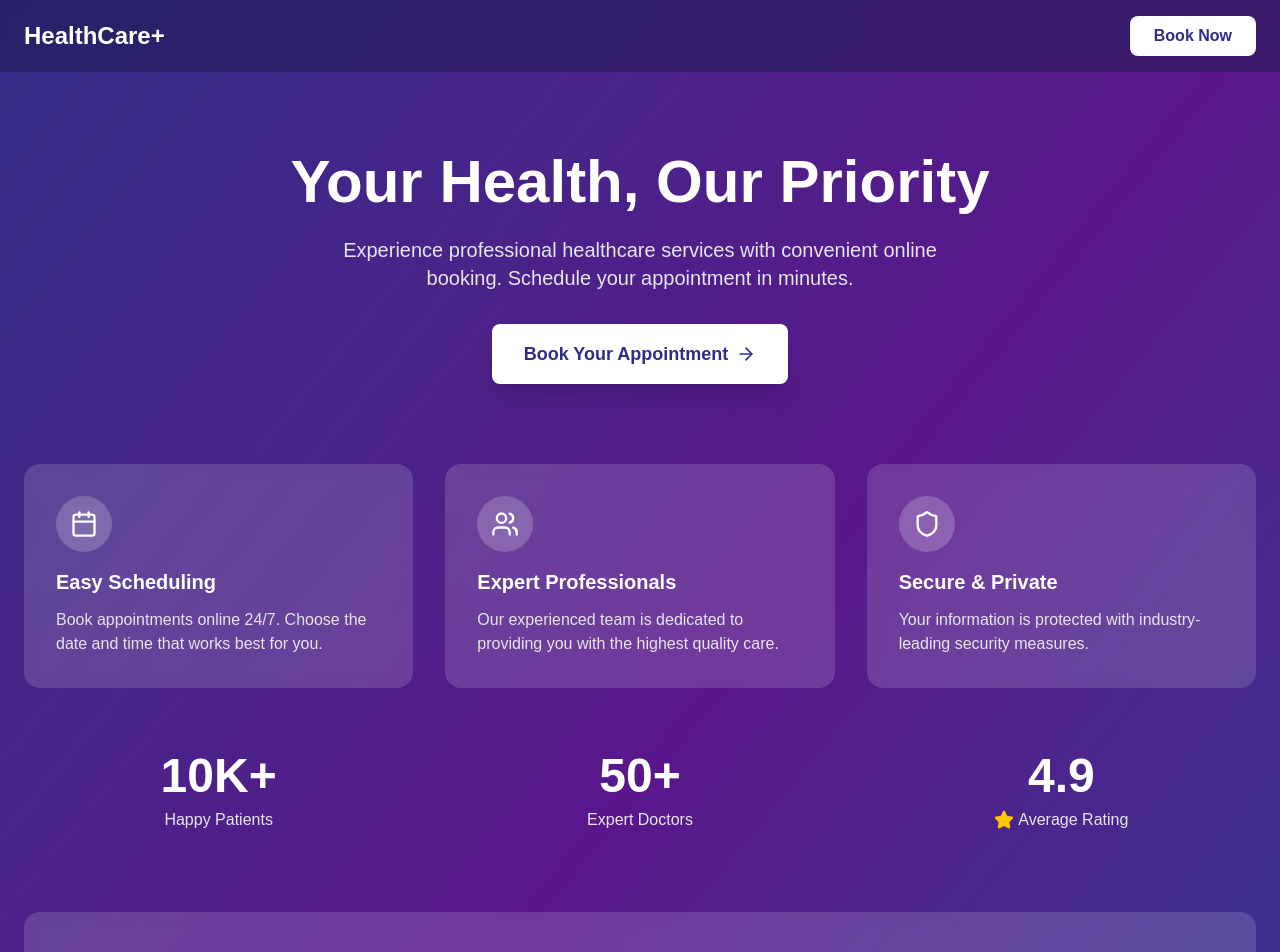
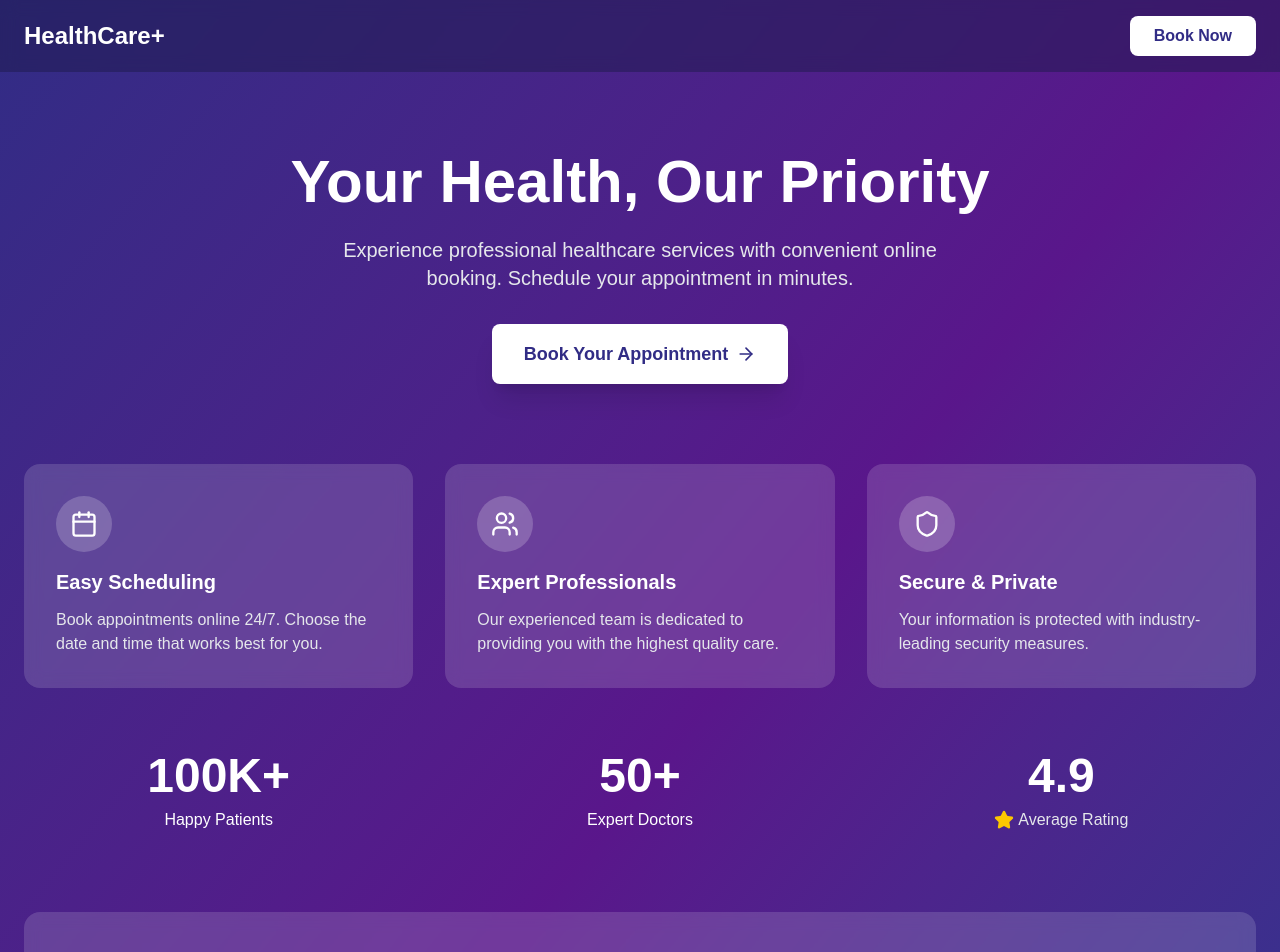
Before and after one commit to krv87/demo-app, a Next.js app: page / in a window 1280 px wide. Shown: the top 952 px of the page. Built offline with nearby package versions, Linux system fonts and the light colour scheme.

Commit message:
Major UI changes
Added;
smooth fade-in animations for texts, CTA section, and feature boxes.
Hover effects for feature boxes.
Count-up animation for numbers.

```diff
--- /dev/null
+++ b/src/app/components/CountUp.jsx
@@ -0,0 +1,56 @@
+import { useEffect, useState, useRef } from "react";
+
+function easeOutCubic(t) {
+  return 1 - Math.pow(1 - t, 3);
+}
+
+function CountUp({ target, duration = 1000, delay = 0 }) {
+  const [count, setCount] = useState(0);
+  const [start, setStart] = useState(false);
+  const [mounted, setMounted] = useState(false);
+  const ref = useRef(null);
+
+  useEffect(() => setMounted(true), []);
+
+  useEffect(() => {
+    if (!mounted) return;
+
+    const observer = new IntersectionObserver(
+      ([entry]) => entry.isIntersecting && setStart(true),
+      {threshold: 0.4}
+    );
+
+    if (ref.current) observer.observe(ref.current);
+    return () => observer.disconnect();
+  }, [mounted]);
+
+  useEffect(() => {
+    if (!start) return;
+
+    const timeout = setTimeout(() => {
+      const startTime = performance.now();
+
+      function update(now) {
+        const elapsed = now - startTime;
+        const progress = Math.min(elapsed / duration, 1);
+        const eased = easeOutCubic(progress);
+
+        setCount(Math.round(eased * target));
+
+        if (progress < 1) {
+          requestAnimationFrame(update);
+        } else {
+          setCount(target); // hard stop, no overshoot
+        }
+      }
+
+      requestAnimationFrame(update);
+    }, delay);
+
+    return () => clearTimeout(timeout);
+  }, [start, mounted, target, duration, delay]);
+
+  return <span ref={ref}>{count}</span>;
+}
+
+export default CountUp;
--- /dev/null
+++ b/src/app/components/FadeInElement.jsx
@@ -0,0 +1,49 @@
+"use client";
+
+import { useEffect, useState, useRef } from "react";
+
+export default function FadeIn({ target, duration=1000, delay=0, threshold=0.4, direction="down"}) {
+    const [isVisible, setVisible] = useState(false);
+    const [mounted, setMounted] = useState(false);
+    const ref = useRef(null);
+
+    const directionMap = {
+        up: 'translate-y-10',
+        down: '-translate-y-0',
+        left: 'translate-x-0',
+        right: '-translate-x-10',
+    }
+
+    const directionMapReverse = {
+        down: 'translate-y-10',
+        left: '-translate-x-10'
+    }
+
+    useEffect(() => setMounted(true), []);
+
+    useEffect(() => {
+        if (!mounted) return;
+
+        const observer = new IntersectionObserver(
+            ([entry]) => entry.isIntersecting && setVisible(true),
+            {threshold: threshold}
+        );
+
+        if (ref.current) observer.observe(ref.current);
+        return () => observer.disconnect();
+    }, [mounted]);
+
+    // When `isVisible` is true -> opacity-100 and translate-y-0
+    // Otherwise -> opacity-0 and slightly translated down (translate-y-10)
+    const classes = `transition-all ease-out ${isVisible ? `${directionMap[direction]}` : `opacity-0 ${directionMapReverse[direction]}`}`
+
+    return (
+        <div
+            ref={ref}
+            className={classes}
+            style={{ transitionDuration: `${duration}ms`, transitionDelay: `${delay}ms` }}
+        >
+            {target}
+        </div>
+    );
+};
--- a/src/app/components/TextMotion.jsx
+++ b/src/app/components/TextMotion.jsx
@@ -9,7 +9,7 @@ export function TextAnimate({firstText, lastText}) {
         <motion.h1 className='text-5xl md:text-6xl font-bold text-white mb-6'
             initial={{y:100, opacity:0}}
             animate={{y:0, opacity:1}}
-            transition={{duration:0.6, ease:"easeOut", delay:0.9}}
+            transition={{duration:0.6, ease:"easeOut"}}
         >
             {firstText}
         </motion.h1>
@@ -17,7 +17,7 @@ export function TextAnimate({firstText, lastText}) {
         <motion.p className='text-xl text-gray-200 mb-8 max-w-2xl mx-auto'
             initial={{y:100, opacity:0}}
             animate={{y:0, opacity:1}}
-            transition={{duration:0.9, ease:"easeOut", delay:1.3}}
+            transition={{duration:0.9, ease:"easeOut", delay:0.7}}
         >
             {lastText}
         </motion.p>
--- a/src/app/layout.js
+++ b/src/app/layout.js
@@ -12,7 +12,7 @@ const geistMono = Geist_Mono({
 });
 
 export const metadata = {
-  title: "Create Next App",
+  title: "HealthCare+",
   description: "Generated by create next app",
 };
 
--- /dev/null
+++ b/src/app/page.css
@@ -0,0 +1,8 @@
+.benefits-box {
+  transition: transform 0.3s ease, box-shadow 0.3s ease;
+}
+
+.benefits-box:hover {
+  transform: translateY(-4px);
+  box-shadow: 0 10px 25px rgba(0,0,0,0.15);
+}
--- a/src/app/page.js
+++ b/src/app/page.js
@@ -3,6 +3,9 @@
 import React, { useState } from 'react';
 import { Calendar, Clock, User, Mail, Phone, CheckCircle, ArrowRight, Star, Shield, Users, Link} from 'lucide-react';
 import { TextAnimate } from './components/TextMotion';
+import './page.css';
+import CountUp from './components/CountUp';
+import FadeIn from './components/FadeInElement'
 
 export default function BookingApp() {
   const [currentPage, setCurrentPage] = useState('home');
@@ -80,6 +83,8 @@ export default function BookingApp() {
               firstText="Your Health, Our Priority"
               lastText="Experience professional healthcare services with convenient online booking. Schedule your appointment in minutes."
             />
+
+            <FadeIn target={
               <button
                 onClick={goToBooking}
                 className="bg-white text-indigo-900 px-8 py-4 rounded-lg font-bold text-lg hover:bg-gray-100 transition inline-flex items-center gap-2 shadow-xl"
@@ -87,11 +92,17 @@ export default function BookingApp() {
                 Book Your Appointment
                 <ArrowRight className="w-5 h-5" />
               </button>
+            }
+            duration={800}
+            delay={1000}
+            />
           </div>
 
           {/* Features */}
           <div className="grid md:grid-cols-3 gap-8 mt-20">
-            <div className="bg-white/15 backdrop-blur-sm p-8 rounded-2xl text-white">
+
+            <FadeIn target={
+              <div className="bg-white/15 backdrop-blur-sm p-8 rounded-2xl text-white benefits-box">
                 <div className="bg-white/20 w-14 h-14 rounded-full flex items-center justify-center mb-4">
                   <Calendar className="w-7 h-7" />
                 </div>
@@ -100,8 +111,14 @@ export default function BookingApp() {
                   Book appointments online 24/7. Choose the date and time that works best for you.
                 </p>
               </div>
+            }
+              direction='left'
+              delay={1200}
+              threshold={0.1}
+            />
 
-            <div className="bg-white/15 backdrop-blur-sm p-8 rounded-2xl text-white">
+            <FadeIn target={
+              <div className="bg-white/15 backdrop-blur-sm p-8 rounded-2xl text-white benefits-box">
                 <div className="bg-white/20 bg-opacity-20 w-14 h-14 rounded-full flex items-center justify-center mb-4">
                   <Users className="w-7 h-7" />
                 </div>
@@ -110,38 +127,50 @@ export default function BookingApp() {
                   Our experienced team is dedicated to providing you with the highest quality care.
                 </p>
               </div>
+            }
+            direction='left'
+            delay={1300}
+            threshold={0.1}
+            />
 
-            <div className="bg-white/15 backdrop-blur-sm p-8 rounded-2xl text-white">
+            <FadeIn target={
+              <div className="bg-white/15 backdrop-blur-sm p-8 rounded-2xl text-white benefits-box">
                 <div className="bg-white/20 bg-opacity-20 w-14 h-14 rounded-full flex items-center justify-center mb-4">
                   <Shield className="w-7 h-7" />
                 </div>
                 <h3 className="text-xl font-bold mb-3">Secure & Private</h3>
-              <p className="text-gray-200">
+                <p className="text-gray-200 translate-y">
                   Your information is protected with industry-leading security measures.
                 </p>
               </div>
+            }
+            direction='left'
+            delay={1400}
+            threshold={0.1}
+            />
           </div>
 
           {/* Stats */}
           <div className="grid md:grid-cols-3 gap-8 mt-16 text-center">
             <div className="text-white">
-              <div className="text-5xl font-bold mb-2">10K+</div>
-              <div className="text-gray-200">Happy Patients</div>
+              <div className="text-5xl font-bold mb-2"> <CountUp target="100"/>K+</div>
+              <FadeIn target={"Happy Patients"}/>
             </div>
             <div className="text-white">
-              <div className="text-5xl font-bold mb-2">50+</div>
-              <div className="text-gray-200">Expert Doctors</div>
+              <div className="text-5xl font-bold mb-2"><CountUp target="50" delay={800}/>+</div>
+              <FadeIn target={"Expert Doctors"} delay={800}/>
             </div>
             <div className="text-white">
-              <div className="text-5xl font-bold mb-2">4.9</div>
+              <div className="text-5xl font-bold mb-2"><CountUp target="4.9" duration={500} delay={1500}/></div>
               <div className="text-gray-200 flex items-center justify-center gap-1">
-                <Star className="w-5 h-5 fill-yellow-400 text-yellow-400" />
-                Average Rating
+                <FadeIn target={<Star className="w-5 h-5 fill-yellow-400 text-yellow-400"/>} delay={1500}/>
+                <FadeIn target={"Average Rating"} delay={1500}/>
               </div>
             </div>
           </div>
 
           {/* CTA Section */}
+          <FadeIn target={
             <div className="mt-20 bg-white/15 backdrop-blur-sm rounded-2xl text-white p-12 text-center min-w-fit">
               <h2 className="text-3xl font-bold text-white mb-4">
                 Ready to Take Care of Your Health?
@@ -157,12 +186,16 @@ export default function BookingApp() {
                 <ArrowRight className="w-5 h-5" />
               </button>
             </div>
+          }
+          delay={200}
+          threshold={0.3}
+          />
         </div>
 
         {/* Footer */}
         <div className="bg-black bg-opacity-20 backdrop-blur-sm mt-20">
 
-            <div className="bg-indigo-950/50 backdrop-blur-sm px-6 text-left mr-auto mt-0 min-w-fit">
+            <div className="bg-indigo-950/50 backdrop-blur-sm text-white px-6 text-left mr-auto mt-0 min-w-fit">
               <p className='mb-2.5 pt-10 ml-0 sm:ml-5'>Designed & Developed by Kasun Ravinath Vithanage.</p>
               <div className='flex flex-row gap-2.5 mb-2.5 pl-2 ml-0 sm:ml-5'>
                 <Phone/>
```
Lines whose indentation alone changed are shown as unchanged.
